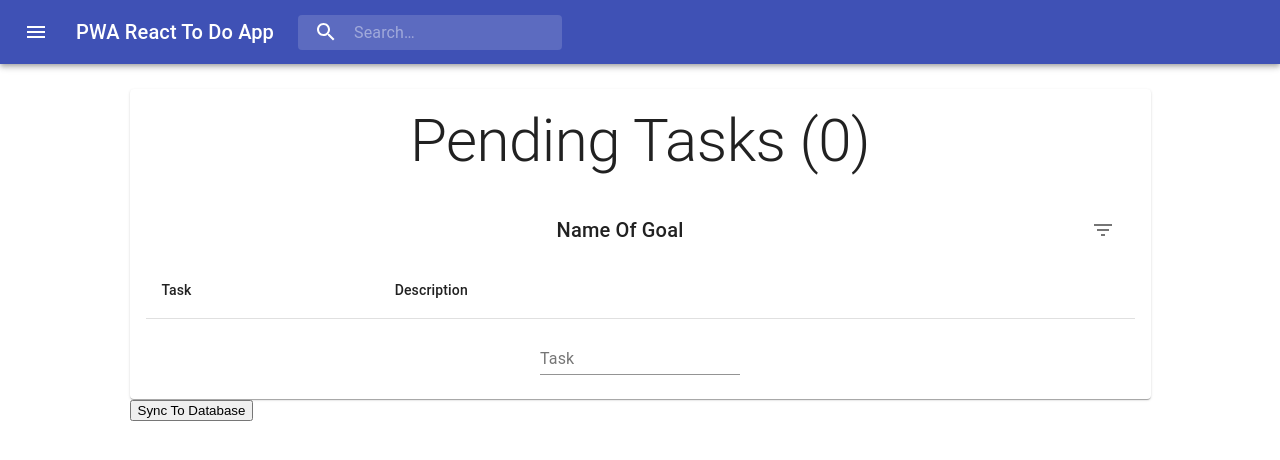
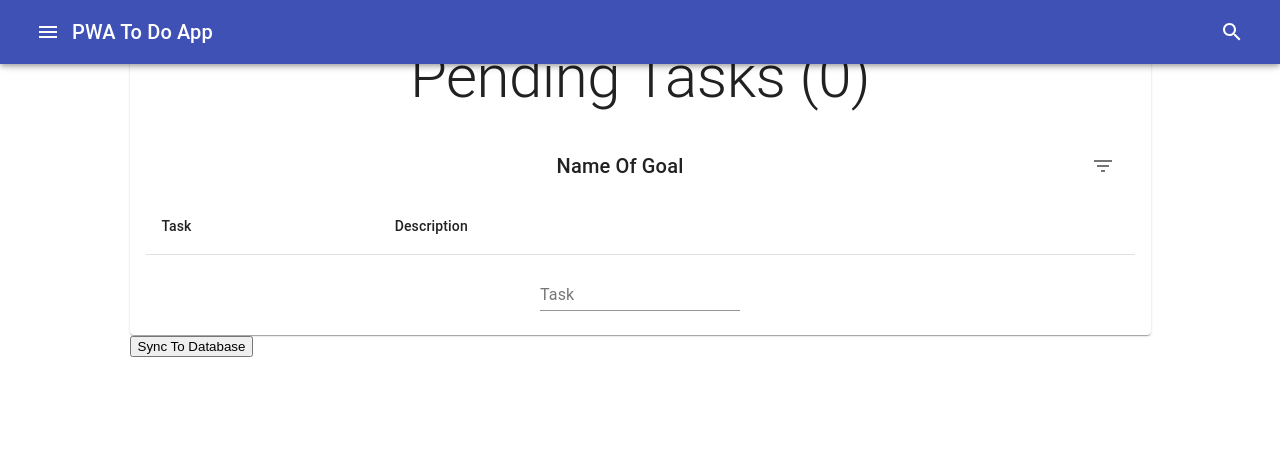
Before and after one commit to LoganConnor44/to-do-list-react-app, a React (Create React App) app: page / in a window 1280 px wide. Shown: the top 460 px of the page. Built offline with nearby package versions, Linux system fonts and the light colour scheme.

Commit message:
updating styling for the appbar / navigation bar

```diff
--- a/src/components/navigation-bar.js
+++ b/src/components/navigation-bar.js
@@ -1,5 +1,4 @@
-import React from 'react';
-import { fade, makeStyles } from '@material-ui/core/styles';
+import React, {useState} from 'react';
 import AppBar from '@material-ui/core/AppBar';
 import Toolbar from '@material-ui/core/Toolbar';
 import IconButton from '@material-ui/core/IconButton';
@@ -7,101 +6,54 @@ import Typography from '@material-ui/core/Typography';
 import InputBase from '@material-ui/core/InputBase';
 import MenuIcon from '@material-ui/icons/Menu';
 import SearchIcon from '@material-ui/icons/Search';
+import '../styles/navigation.css';
 
-const useStyles = makeStyles(theme => ({
-  grow: {
-    flexGrow: 1
-  },
-  menuButton: {
-    marginRight: theme.spacing(2),
-  },
-  title: {
-    display: 'none',
-    [theme.breakpoints.up('sm')]: {
-      display: 'block',
-    },
-  },
-  search: {
-    position: 'relative',
-    borderRadius: theme.shape.borderRadius,
-    backgroundColor: fade(theme.palette.common.white, 0.15),
-    '&:hover': {
-      backgroundColor: fade(theme.palette.common.white, 0.25),
-    },
-    marginRight: theme.spacing(2),
-    marginLeft: 0,
-    width: '100%',
-    [theme.breakpoints.up('sm')]: {
-      marginLeft: theme.spacing(3),
-      width: 'auto',
-    },
-  },
-  searchIcon: {
-    width: theme.spacing(7),
-    height: '100%',
-    position: 'absolute',
-    pointerEvents: 'none',
-    display: 'flex',
-    alignItems: 'center',
-    justifyContent: 'center',
-  },
-  inputRoot: {
-    color: 'inherit',
-  },
-  inputInput: {
-    padding: theme.spacing(1, 1, 1, 7),
-    transition: theme.transitions.create('width'),
-    width: '100%',
-    [theme.breakpoints.up('md')]: {
-      width: 200,
-    },
-  },
-  sectionDesktop: {
-    display: 'none',
-    [theme.breakpoints.up('md')]: {
-      display: 'flex',
-    },
-  },
-  sectionMobile: {
-    display: 'flex',
-    [theme.breakpoints.up('md')]: {
-      display: 'none',
-    },
-  },
-}));
+const NavigationBar = () => {
+	const [isSearchIconClicked, setIsSearchIconClicked] = useState(false);
 
-export default function NavigationBar() {
-  const classes = useStyles();
+	const searchIconClick = () => {
+		setIsSearchIconClicked(!isSearchIconClicked);
+	}
+
 	return (
-    <div className={classes.grow}>
-      <AppBar position="static">
+		<AppBar>
 			<Toolbar>
+				<container-left>
+					<hamburger-styling>
 						<IconButton
-            edge="start"
-            className={classes.menuButton}
 							color="inherit"
-            aria-label="open drawer"
-          >
+							aria-label="open drawer" >
 							<MenuIcon />
 						</IconButton>
-          <Typography className={classes.title} variant="h6" noWrap>
-            PWA React To Do App
+					</hamburger-styling>
+					<title-styling>
+						<Typography variant="h6" noWrap>
+							PWA To Do App
 						</Typography>
-          <div className={classes.search}>
-            <div className={classes.searchIcon}>
-              <SearchIcon />
+					</title-styling>
+				</container-left>
+				<container-right>
+				{
+					isSearchIconClicked === false ? (
+						<search-icon-styling>
+							{/* below classes taken from raw, inspecting html - could not get icons to match*/}
+							<div class="MuiButtonBase-root MuiIconButton-root MuiIconButton-colorInherit">
+								<SearchIcon onClick={searchIconClick} />
 							</div>
+						</search-icon-styling>
+					) : (
+						<search-input-styling>
 							<InputBase
 								placeholder="Search…"
-              classes={{
-                root: classes.inputRoot,
-                input: classes.inputInput,
-              }}
 								inputProps={{ 'aria-label': 'search' }}
-            />
-          </div>
+								className="rootInput" />
+						</search-input-styling>
+					)
+				}
+				</container-right>
 			</Toolbar>
 		</AppBar>
-    </div>
 	);
 }
+
+export default NavigationBar;
--- /dev/null
+++ b/src/styles/navigation.css
@@ -0,0 +1,39 @@
+container-left {
+    float: left;
+    width: 75%;
+}
+hamburger-styling {
+    float: left;
+}
+title-styling {
+    float: right;
+    /* centering vertically - start */
+    margin: 0;
+    position: absolute;
+    top: 50%;
+    -ms-transform: translateY(-50%);
+    transform: translateY(-50%);
+    /* centering vertically - end */
+}
+
+
+
+container-right {
+    float: right;
+    width: 25%;
+    color: inherit;
+}
+search-input-styling {
+    float: left;
+    border-radius: 4px;
+    background-color: rgba(255, 255, 255, 0.15)
+}
+search-input-styling:hover, search-input-styling:focus {
+    background-color: rgba(255, 255, 255, 0.25);
+}
+.rootInput {
+    color: white;
+}
+search-icon-styling {
+    float: right;
+}
```
Lines whose indentation alone changed are shown as unchanged.
